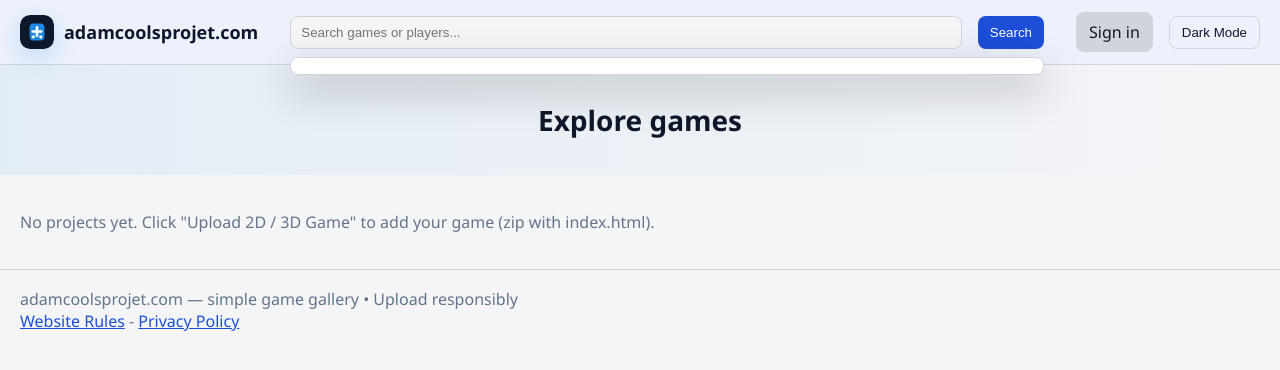
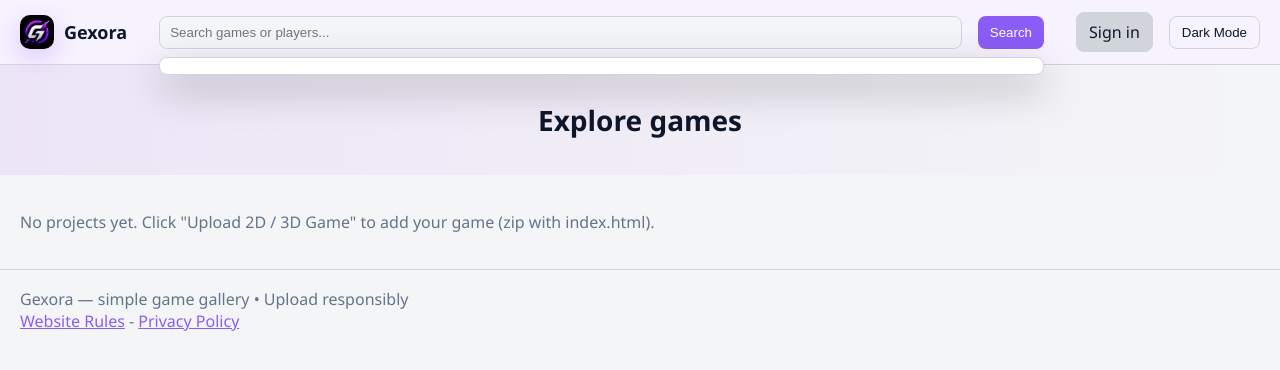
Before and after one commit to coolsadam00-oss/adamcoolsprojet, a Flask app: page / in a window 1280 px wide. Shown: the top 370 px of the page. Run offline with Flask 2, Linux system fonts and the light colour scheme; data that the repository does not hold is empty; some libraries are stand-ins or nearby versions.

Commit message:
Rebrand site to Gexora for Render deploy

```diff
--- a/app.py
+++ b/app.py
@@ -62,7 +62,8 @@ app = Flask(__name__)
 app.wsgi_app = ProxyFix(app.wsgi_app, x_for=1, x_proto=1, x_host=1)
 app.secret_key = os.environ.get("SECRET_KEY", "dev-key-for-local-change-me")
 app.config["MAX_CONTENT_LENGTH"] = 200 * 1024 * 1024  # 200MB uploads
-app.config["SITE_NAME"] = os.environ.get("SITE_NAME", "adamcoolsprojet.com")
+app.config["SITE_NAME"] = os.environ.get("SITE_NAME", "Gexora")
+app.config["SITE_URL"] = os.environ.get("SITE_URL", "https://www.gexora.onrender.com")
 app.config["PREFERRED_URL_SCHEME"] = os.environ.get("PREFERRED_URL_SCHEME", "https")
 app.config["SESSION_COOKIE_HTTPONLY"] = True
 app.config["SESSION_COOKIE_SAMESITE"] = "Lax"
@@ -73,7 +74,7 @@ ADMIN_EMAIL = "coolsadam00@gmail.com"
 ADMIN_LOGIN = "ADMINADAM2155"
 PREMADE_ACCOUNT_PASSWORD = "Brosky2155"
 DEFAULT_AVATARS = (
-    ("Blue Bolt", "/static/site-icon.svg"),
+    ("Gexora", "/static/gexora-logo.png"),
 )
 THUMBNAIL_EXTENSIONS = {".png", ".jpg", ".jpeg", ".gif", ".webp"}
 
@@ -82,6 +83,7 @@ THUMBNAIL_EXTENSIONS = {".png", ".jpg", ".jpeg", ".gif", ".webp"}
 def inject_site_name():
     return {
         "site_name": get_setting("site_name", app.config.get("SITE_NAME", "My Games")),
+        "site_logo": "/static/gexora-logo.png",
         "ui_accent": get_setting("accent_color", ""),
         "current_user": current_user(),
         "is_admin": is_admin(),
@@ -219,6 +221,7 @@ def init_db():
         )
         """
     )
+    migrate_default_brand_settings(db)
     db.execute(
         """
         CREATE TABLE IF NOT EXISTS admin_activity (
@@ -347,6 +350,14 @@ def init_db():
     seed_default_avatars(db)
     seed_premade_account(db)
     db.commit()
+
+
+def migrate_default_brand_settings(db):
+    db.execute(
+        "UPDATE settings SET value = ? "
+        "WHERE key = 'site_name' AND value IN (?, ?)",
+        ("Gexora", "adamcoolsprojet.com", "Game Verse"),
+    )
 
 
 def rebuild_users_if_email_is_required(db):
@@ -1101,7 +1112,7 @@ def search_suggestions():
                 "title": row["title"],
                 "subtitle": row["description"] or "",
                 "url": f"/project/{row['id']}",
-                "image": f"/project_files/{row['id']}/{row['thumbnail']}" if row["thumbnail"] else "/static/site-icon.svg",
+                "image": f"/project_files/{row['id']}/{row['thumbnail']}" if row["thumbnail"] else "/static/gexora-logo.png",
             }
             for row in project_rows
             if row["title"]
@@ -1119,7 +1130,7 @@ def search_suggestions():
                     "title": row["name"] or row["username"] or (row["email"] or "").split("@")[0],
                     "subtitle": "Player",
                     "url": f"/?q={urllib.parse.quote_plus(row['name'] or row['username'] or row['email'] or '')}",
-                    "image": row["picture"] or "/static/site-icon.svg",
+                    "image": row["picture"] or "/static/gexora-logo.png",
                 }
                 for row in user_rows
             )
@@ -1133,7 +1144,7 @@ def search_suggestions():
                 "title": row["title"],
                 "subtitle": row["description"] or "",
                 "url": f"/project/{row['id']}",
-                "image": f"/project_files/{row['id']}/{row['thumbnail']}" if row["thumbnail"] else "/static/site-icon.svg",
+                "image": f"/project_files/{row['id']}/{row['thumbnail']}" if row["thumbnail"] else "/static/gexora-logo.png",
             }
             for row in rows
             if row["title"]
--- a/static/style.css
+++ b/static/style.css
@@ -5,8 +5,8 @@
   --card:#0f0f12;
   --text:#e8eef6;
   --muted:#9aa3b2;
-  --accent:#1e88e5;
-  --accent-soft:rgba(30,136,229,0.12);
+  --accent:#a855f7;
+  --accent-soft:rgba(168,85,247,0.14);
   --border:#111418;
   --success:#2e7d32;
   --danger:#e53935;
@@ -17,8 +17,8 @@ html[data-theme="light"]{
   --card:#f8fafc;
   --text:#0f172a;
   --muted:#64748b;
-  --accent:#1d4ed8;
-  --accent-soft:rgba(29,78,216,0.12);
+  --accent:#8b5cf6;
+  --accent-soft:rgba(139,92,246,0.14);
   --border:#d1d5db;
   --success:#166534;
   --danger:#b91c1c;
@@ -31,7 +31,7 @@ a{color:inherit}
 .topbar{display:flex;align-items:center;justify-content:space-between;gap:14px;padding:12px 20px;background:color-mix(in srgb,var(--surface) 92%,var(--accent) 8%);border-bottom:1px solid var(--border);position:sticky;top:0;z-index:10}
 .brand{font-weight:800;font-size:18px;color:var(--text);text-decoration:none}
 .brand-lockup{display:inline-flex;align-items:center;gap:10px;min-width:0}
-.brand-lockup img{width:34px;height:34px;border-radius:10px;box-shadow:0 8px 24px rgba(30,136,229,0.22)}
+.brand-lockup img{width:34px;height:34px;border-radius:10px;box-shadow:0 8px 24px rgba(168,85,247,0.28)}
 .brand-lockup span{overflow:hidden;text-overflow:ellipsis;white-space:nowrap}
 .topbar .search{flex:1;margin:0 18px}
 .topbar .search form{display:flex;gap:8px}
@@ -61,7 +61,7 @@ a{color:inherit}
 .profile-name{overflow:hidden;text-overflow:ellipsis;white-space:nowrap;font-weight:700;font-size:14px}
 
 /* Hero */
-.hero{padding:36px 20px;text-align:center;background:linear-gradient(90deg, rgba(30,136,229,0.08), transparent)}
+.hero{padding:36px 20px;text-align:center;background:linear-gradient(90deg, rgba(168,85,247,0.10), transparent)}
 .hero h1{margin:0;font-size:28px}
 .hero p{margin:8px 0 0;color:var(--muted)}
 
--- a/templates/account.html
+++ b/templates/account.html
@@ -4,13 +4,13 @@
   <meta charset="utf-8" />
   <meta name="viewport" content="width=device-width,initial-scale=1" />
   <title>Account - {{ site_name }}</title>
-  <link rel="icon" href="/static/site-icon.svg" type="image/svg+xml">
+  <link rel="icon" href="{{ site_logo }}" type="image/png">
   <link rel="stylesheet" href="/static/style.css">
   {% if ui_accent %}<style>:root{--accent:{{ ui_accent }};}</style>{% endif %}
 </head>
 <body>
   <nav class="topbar">
-    <a class="brand brand-lockup" href="/"><img src="/static/site-icon.svg" alt=""> <span>{{ site_name }}</span></a>
+    <a class="brand brand-lockup" href="/"><img src="{{ site_logo }}" alt=""> <span>{{ site_name }}</span></a>
     <div class="actions">
       <a class="btn" href="/">Back</a>
       <form method="post" action="/logout" class="inline-form"><button type="submit">Sign out</button></form>
--- a/templates/admin.html
+++ b/templates/admin.html
@@ -4,13 +4,13 @@
   <meta charset="utf-8" />
   <meta name="viewport" content="width=device-width,initial-scale=1" />
   <title>Admin - {{ site_name }}</title>
-  <link rel="icon" href="/static/site-icon.svg" type="image/svg+xml">
+  <link rel="icon" href="{{ site_logo }}" type="image/png">
   <link rel="stylesheet" href="/static/style.css">
   {% if ui_accent %}<style>:root{--accent:{{ ui_accent }};}</style>{% endif %}
 </head>
 <body>
   <nav class="topbar">
-    <a class="brand brand-lockup" href="/"><img src="/static/site-icon.svg" alt=""> <span>{{ site_name }}</span></a>
+    <a class="brand brand-lockup" href="/"><img src="{{ site_logo }}" alt=""> <span>{{ site_name }}</span></a>
     <div class="actions">
       <a class="btn" href="/">Back</a>
       <a class="btn" href="/upload">Upload 2D / 3D Game</a>
--- a/templates/banned.html
+++ b/templates/banned.html
@@ -4,7 +4,7 @@
   <meta charset="utf-8" />
   <meta name="viewport" content="width=device-width,initial-scale=1" />
   <title>You are banned - {{ site_name }}</title>
-  <link rel="icon" href="/static/site-icon.svg" type="image/svg+xml">
+  <link rel="icon" href="{{ site_logo }}" type="image/png">
   <link rel="stylesheet" href="/static/style.css">
 </head>
 <body class="banned-body">
--- a/templates/index.html
+++ b/templates/index.html
@@ -4,13 +4,13 @@
   <meta charset="utf-8" />
   <meta name="viewport" content="width=device-width,initial-scale=1" />
   <title>{{ site_name }} — Games</title>
-  <link rel="icon" href="/static/site-icon.svg" type="image/svg+xml">
+  <link rel="icon" href="{{ site_logo }}" type="image/png">
   <link rel="stylesheet" href="/static/style.css">
   {% if ui_accent %}<style>:root{--accent:{{ ui_accent }};}</style>{% endif %}
 </head>
 <body>
   <nav class="topbar">
-    <a class="brand brand-lockup" href="/"><img src="/static/site-icon.svg" alt=""> <span>{{ site_name }}</span></a>
+    <a class="brand brand-lockup" href="/"><img src="{{ site_logo }}" alt=""> <span>{{ site_name }}</span></a>
     <div class="search">
       <form method="get" action="/">
         <input id="searchInput" name="q" placeholder="Search games or players..." value="{{ visible_q|e }}" autocomplete="off" />
--- a/templates/login.html
+++ b/templates/login.html
@@ -4,7 +4,7 @@
   <meta charset="utf-8" />
   <meta name="viewport" content="width=device-width,initial-scale=1" />
   <title>Sign in - {{ site_name }}</title>
-  <link rel="icon" href="/static/site-icon.svg" type="image/svg+xml">
+  <link rel="icon" href="{{ site_logo }}" type="image/png">
   <link rel="stylesheet" href="/static/style.css">
   {% if ui_accent %}<style>:root{--accent:{{ ui_accent }};}</style>{% endif %}
 </head>
@@ -12,7 +12,7 @@
   <main class="auth-main">
     <section class="auth-shell">
       <div class="auth-intro">
-        <a class="auth-brand brand-lockup" href="/"><img src="/static/site-icon.svg" alt=""> <span>{{ site_name }}</span></a>
+        <a class="auth-brand brand-lockup" href="/"><img src="{{ site_logo }}" alt=""> <span>{{ site_name }}</span></a>
         <h1>Play as guest, sign in when you want an account.</h1>
         <p>Search and play games without logging in. Create an account with a username. Email is optional and only used as a safety address.</p>
         <a class="guest-link" href="/">Continue as guest</a>
--- a/templates/privacy.html
+++ b/templates/privacy.html
@@ -4,13 +4,13 @@
   <meta charset="utf-8" />
   <meta name="viewport" content="width=device-width,initial-scale=1" />
   <title>Privacy Policy - {{ site_name }}</title>
-  <link rel="icon" href="/static/site-icon.svg" type="image/svg+xml">
+  <link rel="icon" href="{{ site_logo }}" type="image/png">
   <link rel="stylesheet" href="/static/style.css">
   {% if ui_accent %}<style>:root{--accent:{{ ui_accent }};}</style>{% endif %}
 </head>
 <body>
   <nav class="topbar">
-    <a class="brand brand-lockup" href="/"><img src="/static/site-icon.svg" alt=""> <span>{{ site_name }}</span></a>
+    <a class="brand brand-lockup" href="/"><img src="{{ site_logo }}" alt=""> <span>{{ site_name }}</span></a>
     <div class="actions"><a class="btn" href="/">Back</a></div>
   </nav>
   <main class="legal-main">
--- a/templates/terms.html
+++ b/templates/terms.html
@@ -4,13 +4,13 @@
   <meta charset="utf-8" />
   <meta name="viewport" content="width=device-width,initial-scale=1" />
   <title>Website Rules - {{ site_name }}</title>
-  <link rel="icon" href="/static/site-icon.svg" type="image/svg+xml">
+  <link rel="icon" href="{{ site_logo }}" type="image/png">
   <link rel="stylesheet" href="/static/style.css">
   {% if ui_accent %}<style>:root{--accent:{{ ui_accent }};}</style>{% endif %}
 </head>
 <body>
   <nav class="topbar">
-    <a class="brand brand-lockup" href="/"><img src="/static/site-icon.svg" alt=""> <span>{{ site_name }}</span></a>
+    <a class="brand brand-lockup" href="/"><img src="{{ site_logo }}" alt=""> <span>{{ site_name }}</span></a>
     <div class="actions"><a class="btn" href="/">Back</a></div>
   </nav>
   <main class="legal-main">
--- a/templates/upload.html
+++ b/templates/upload.html
@@ -4,13 +4,13 @@
   <meta charset="utf-8" />
   <meta name="viewport" content="width=device-width,initial-scale=1" />
   <title>Upload — {{ site_name }}</title>
-  <link rel="icon" href="/static/site-icon.svg" type="image/svg+xml">
+  <link rel="icon" href="{{ site_logo }}" type="image/png">
   <link rel="stylesheet" href="/static/style.css">
   {% if ui_accent %}<style>:root{--accent:{{ ui_accent }};}</style>{% endif %}
 </head>
 <body>
   <nav class="topbar">
-    <a class="brand brand-lockup" href="/"><img src="/static/site-icon.svg" alt=""> <span>{{ site_name }}</span></a>
+    <a class="brand brand-lockup" href="/"><img src="{{ site_logo }}" alt=""> <span>{{ site_name }}</span></a>
     <div class="actions">
       <a class="btn" href="/">Back</a>
       <a class="btn" href="/admin">Admin</a>
--- a/templates/view.html
+++ b/templates/view.html
@@ -4,13 +4,13 @@
   <meta charset="utf-8" />
   <meta name="viewport" content="width=device-width,initial-scale=1" />
   <title>{{ project.title }} — {{ site_name }}</title>
-  <link rel="icon" href="/static/site-icon.svg" type="image/svg+xml">
+  <link rel="icon" href="{{ site_logo }}" type="image/png">
   <link rel="stylesheet" href="/static/style.css">
   {% if ui_accent %}<style>:root{--accent:{{ ui_accent }};}</style>{% endif %}
 </head>
 <body>
   <nav class="topbar">
-    <a class="brand brand-lockup" href="/"><img src="/static/site-icon.svg" alt=""> <span>{{ site_name }}</span></a>
+    <a class="brand brand-lockup" href="/"><img src="{{ site_logo }}" alt=""> <span>{{ site_name }}</span></a>
     <div class="actions">
       <a class="btn" href="/">Back</a>
       {% if is_admin %}<a class="btn" href="/admin">Admin</a>{% endif %}
```
Also changed, not shown: render.yaml (+6 -2 lines), tests/test_app.py (+25 -0 lines), android_app/README.md, static/gexora-logo.png (added), 1 other file.
